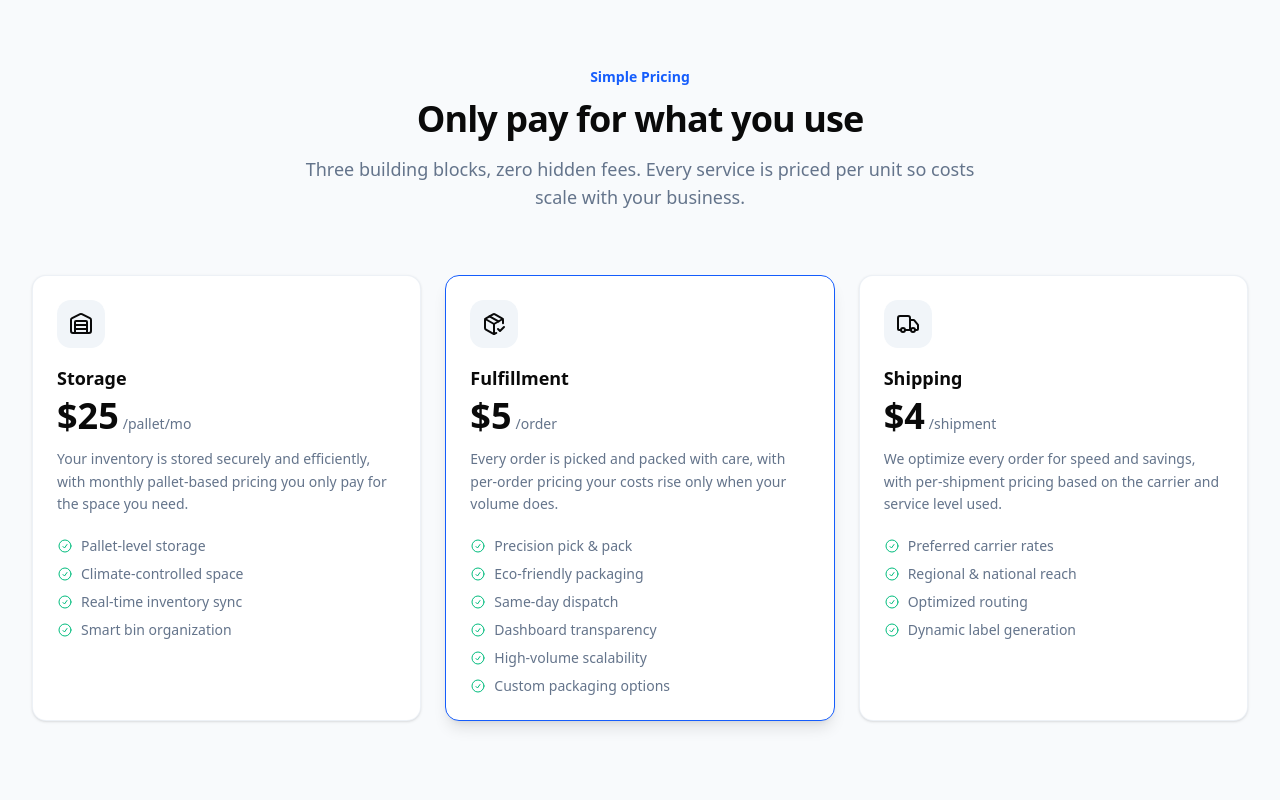
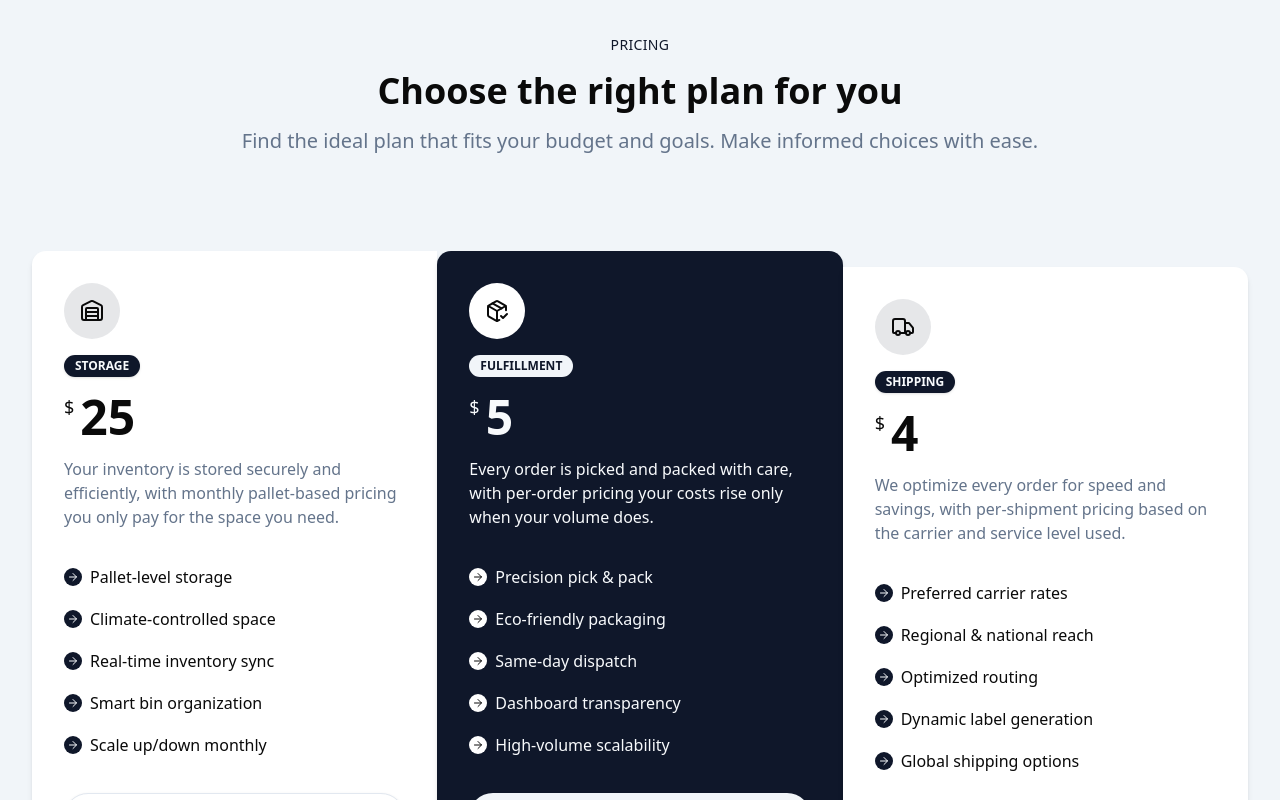
Before and after one commit to johnrclem-tech/Handled-Codex-Website, a Next.js app: page / in a window 1280 px wide. Shown: the part 7060-7860 px from the top of the page. Built offline with nearby package versions, Linux system fonts and the light colour scheme.

Commit message:
Revert "Restyle Pricing3: remove badges, use plan names as headings, adjust bullets"
This reverts commit 2e93fa62afe68414b0a59985dd78c0df4aea3865.

```diff
--- a/src/components/sections/pricing-3.tsx
+++ b/src/components/sections/pricing-3.tsx
@@ -1,16 +1,13 @@
 "use client"
 
-import { Card, CardContent } from "@/components/ui/card"
-import { HiOutlineCheckCircle } from "react-icons/hi2"
 import { Warehouse, PackageCheck, Truck } from "lucide-react"
-import { NumberTicker } from "@/components/ui/number-ticker"
+import Pricing from "@/components/shadcn-studio/blocks/pricing-component-15/pricing-component-15"
 
 const plans = [
   {
     name: "Storage",
     icon: Warehouse,
     price: 25,
-    unit: "/pallet/mo",
     description:
       "Your inventory is stored securely and efficiently, with monthly pallet-based pricing you only pay for the space you need.",
     features: [
@@ -18,13 +15,13 @@ const plans = [
       "Climate-controlled space",
       "Real-time inventory sync",
       "Smart bin organization",
+      "Scale up/down monthly",
     ],
   },
   {
     name: "Fulfillment",
     icon: PackageCheck,
     price: 5,
-    unit: "/order",
     description:
       "Every order is picked and packed with care, with per-order pricing your costs rise only when your volume does.",
     features: [
@@ -33,15 +30,13 @@ const plans = [
       "Same-day dispatch",
       "Dashboard transparency",
       "High-volume scalability",
-      "Custom packaging options",
     ],
-    highlighted: true,
+    isHighlighted: true,
   },
   {
     name: "Shipping",
     icon: Truck,
     price: 4,
-    unit: "/shipment",
     description:
       "We optimize every order for speed and savings, with per-shipment pricing based on the carrier and service level used.",
     features: [
@@ -49,63 +44,11 @@ const plans = [
       "Regional & national reach",
       "Optimized routing",
       "Dynamic label generation",
+      "Global shipping options",
     ],
   },
 ]
 
 export function Pricing3() {
-  return (
-    <section className="py-24 lg:py-32 bg-muted/50">
-      <div className="mx-auto max-w-7xl px-6 lg:px-8">
-        {/* Header */}
-        <div className="max-w-2xl mx-auto text-center mb-16">
-          <p className="text-sm font-semibold text-blue-600 mb-3">Simple Pricing</p>
-          <h2 className="text-3xl sm:text-4xl font-bold tracking-tight">
-            Only pay for what you use
-          </h2>
-          <p className="mt-4 text-lg text-muted-foreground">
-            Three building blocks, zero hidden fees. Every service is priced per unit so costs scale with your business.
-          </p>
-        </div>
-
-        {/* Plans */}
-        <div className="grid md:grid-cols-3 gap-6">
-          {plans.map((plan) => (
-            <Card
-              key={plan.name}
-              className={
-                plan.highlighted
-                  ? "border-blue-600 shadow-lg hover:shadow-xl transition-all duration-300 hover:-translate-y-0.5"
-                  : "group hover:shadow-md transition-all duration-300 hover:-translate-y-0.5 border-border/60"
-              }
-            >
-              <CardContent className="p-6">
-                <div className="inline-flex h-12 w-12 items-center justify-center rounded-xl bg-muted mb-4">
-                  <plan.icon className="h-6 w-6" />
-                </div>
-                <h3 className="font-semibold text-lg mb-1">{plan.name}</h3>
-                <div className="flex items-baseline gap-1 mb-3">
-                  <span className="text-4xl font-bold">
-                    $<NumberTicker startValue={0} value={plan.price} />
-                  </span>
-                  <span className="text-sm text-muted-foreground">{plan.unit}</span>
-                </div>
-                <p className="text-sm text-muted-foreground mb-5 leading-relaxed">
-                  {plan.description}
-                </p>
-                <ul className="space-y-2">
-                  {plan.features.map((feature) => (
-                    <li key={feature} className="flex items-center gap-2">
-                      <HiOutlineCheckCircle className="h-4 w-4 text-emerald-500 shrink-0" />
-                      <span className="text-sm text-muted-foreground">{feature}</span>
-                    </li>
-                  ))}
-                </ul>
-              </CardContent>
-            </Card>
-          ))}
-        </div>
-      </div>
-    </section>
-  )
+  return <Pricing plans={plans} />
 }
```
